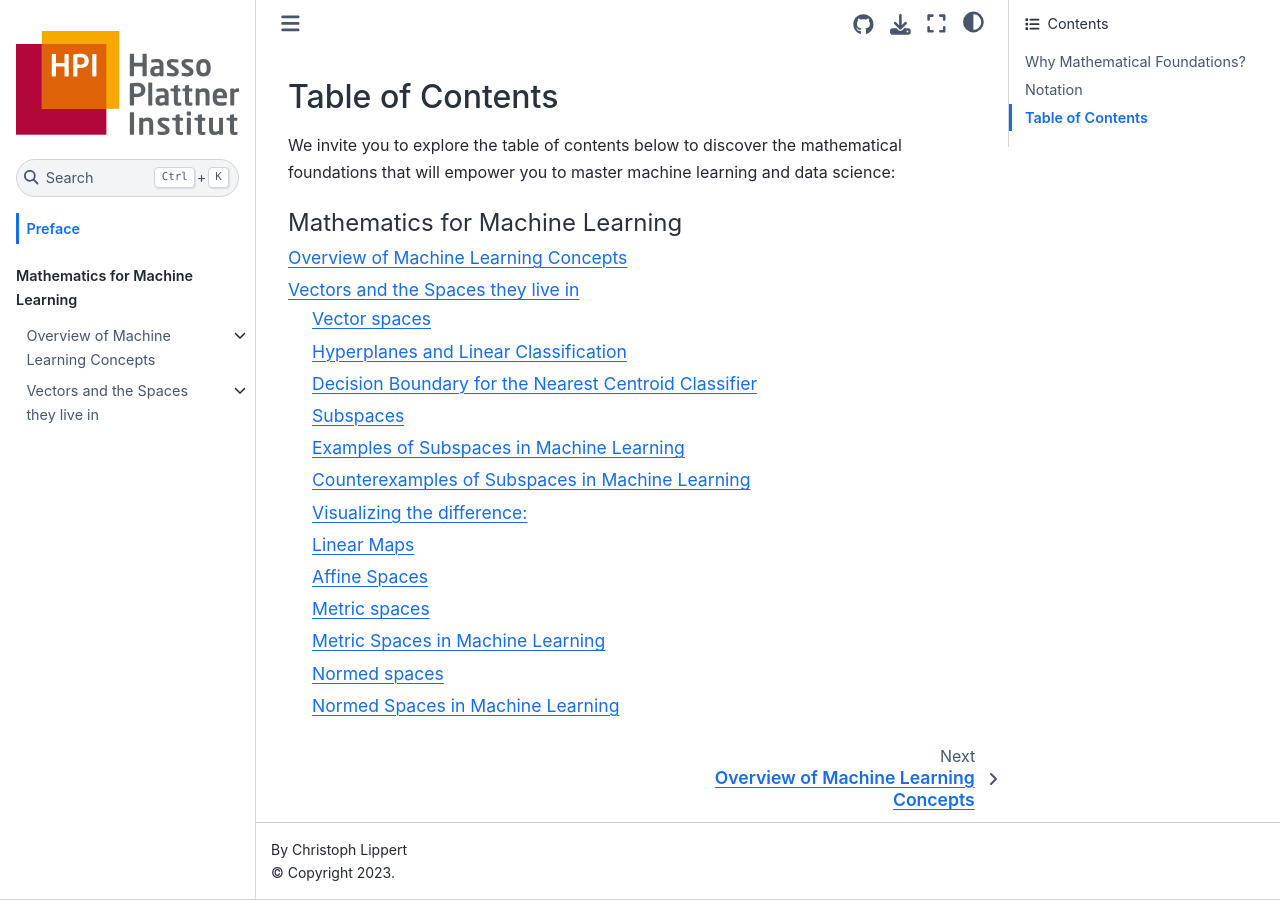
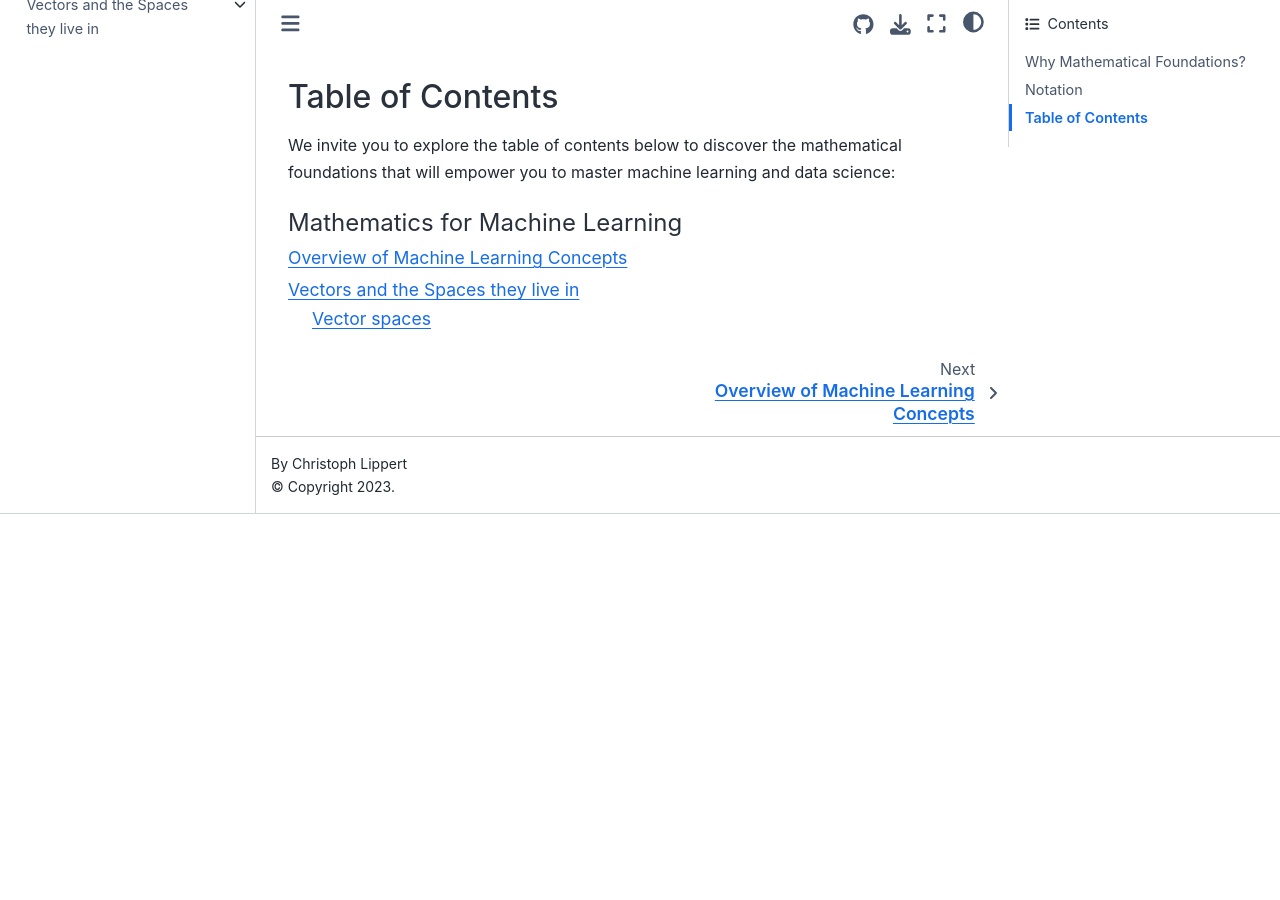
Before and after one commit to HealthML/Math4ML, a Jupyter Book: the page built from book/index.md, in a window 1280 px wide and 900 px high, scrolled down 2505 px. Built offline with Jupyter Book 1.0.4 settings and Sphinx 7.4.7 and the Sphinx Book theme 1.1.4, drawn with Linux system fonts in a browser that asks for light colours; pages that are not in the unit, such as notebooks, are missing from menus; after the commit the page ends 3019 px from its top, so only the background shows below that; some of the changed lines change nothing that is shown.

Commit message:
finalized book for day 1

```diff
--- a/book/_toc.yml
+++ b/book/_toc.yml
@@ -24,11 +24,12 @@
         sections:
         - file: chapter_spaces/vector_spaces
         - file: chapter_spaces/polynomial_vector_space
-        - file: chapter_spaces/hyperplanes
-        - file: chapter_spaces/subspaces
-        - file: chapter_spaces/linear_maps
-        - file: chapter_spaces/metric_spaces
-        - file: chapter_spaces/normed_spaces
+#        - file: chapter_spaces/multinomial_polynomial_vector_space
+#        - file: chapter_spaces/hyperplanes
+#        - file: chapter_spaces/subspaces
+#        - file: chapter_spaces/linear_maps
+#        - file: chapter_spaces/metric_spaces
+#        - file: chapter_spaces/normed_spaces
 #    - file: example_uci_breast_cancer/nearest_centroid_norms
 # end of week 1
 # week 2
```
